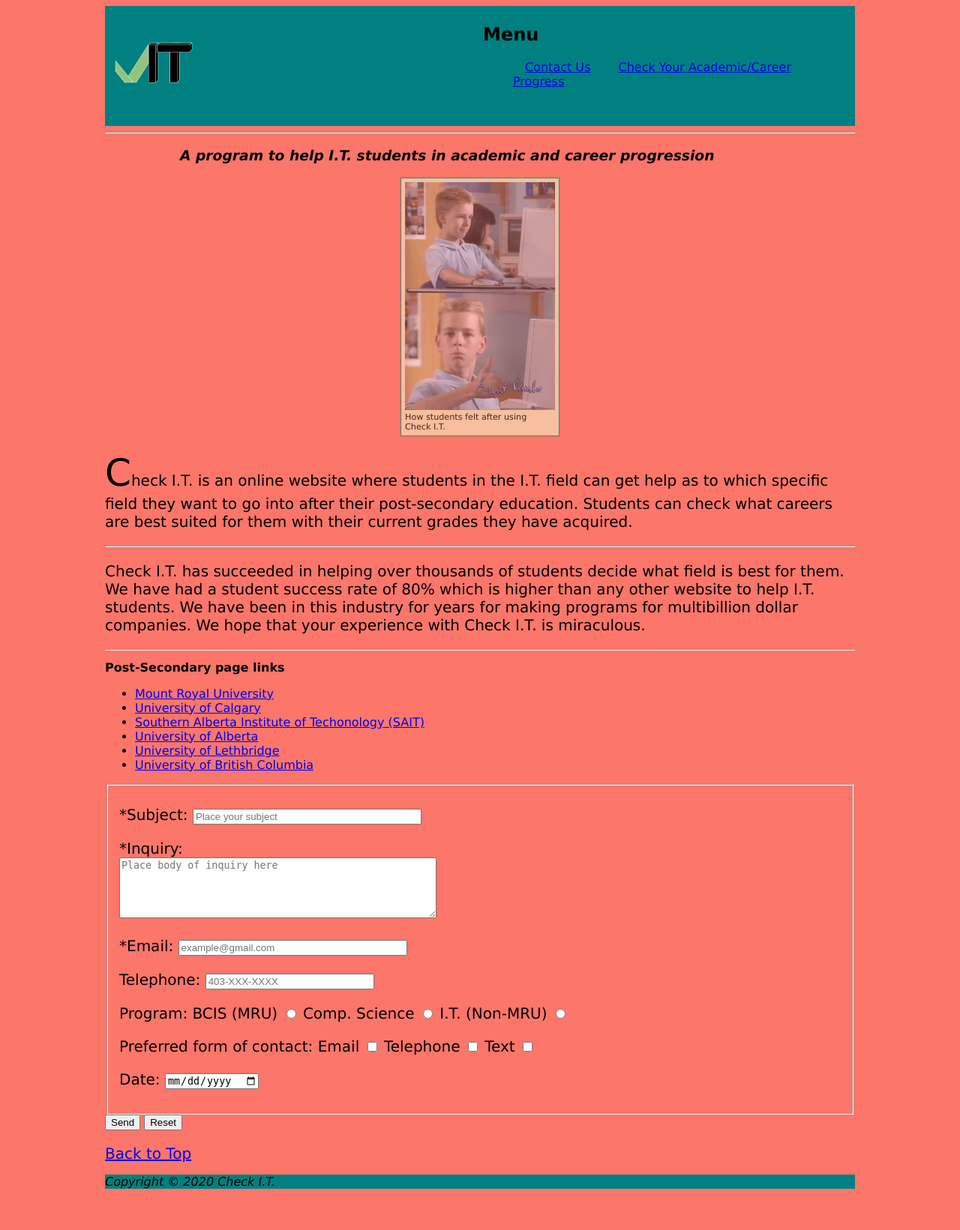
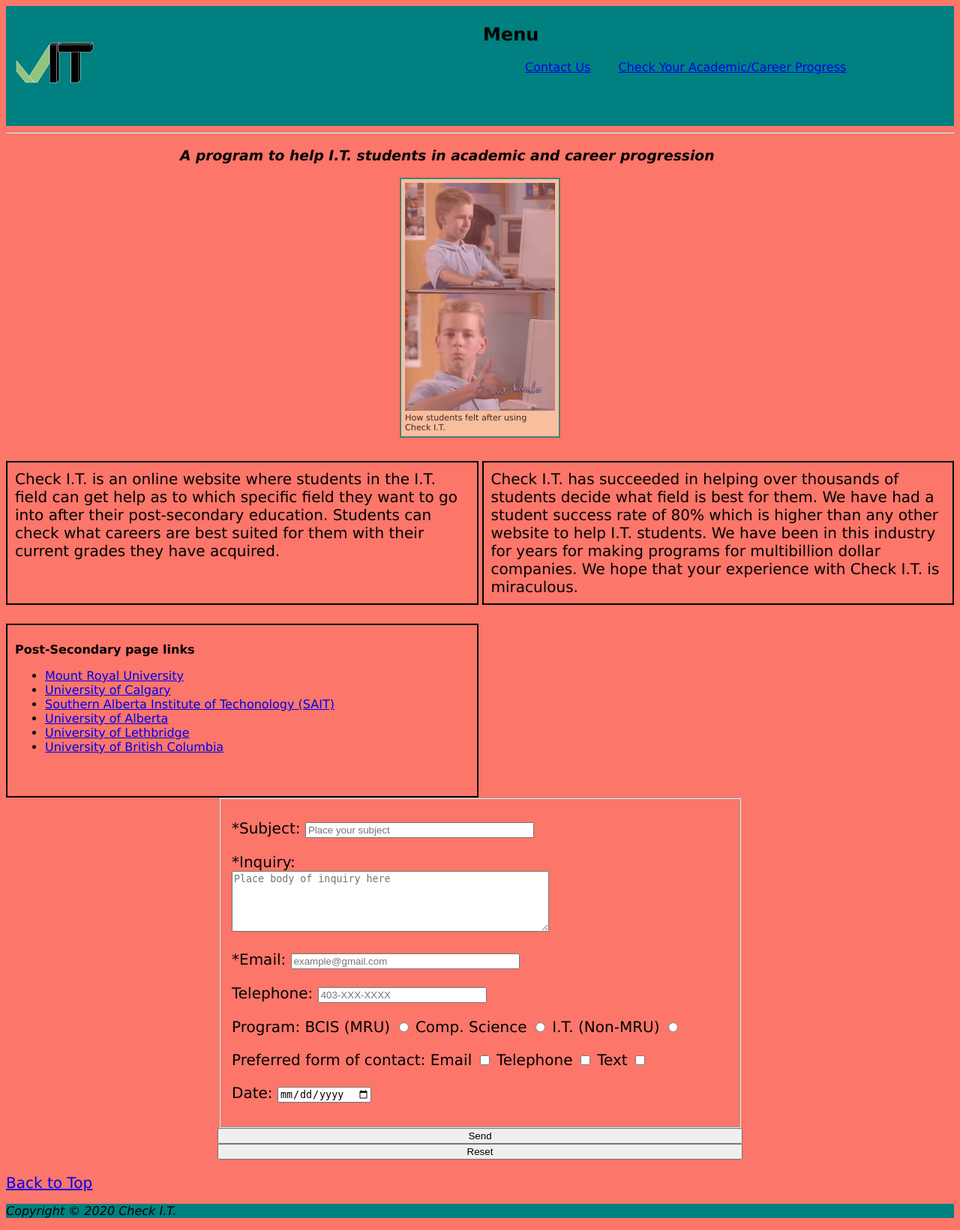
Before and after one commit to DarylleDiego/Assignment01, a PHP site: page / in a window 1280 px wide. Shown: the whole page at 75% size. Before the commit the page ends 1586 px from the top, so only its background shows below. Run offline with PHP 8.4, Linux system fonts and the light colour scheme.

Commit message:
Grid made

```diff
--- a/index.html
+++ b/index.html
@@ -45,22 +45,22 @@
             </figure>
 
 
-            <article>
+            <article class="wrapper">
 
 
 
 
-            <p>
+            <p class="item1" id="item">
             Check I.T. is an online website where students in the I.T.
             field can get help as to which specific field they want to go
             into after their post-secondary education. Students can check
             what careers are best suited for them with their current grades they have acquired.
-        </p>
-
-        <hr>
+            </p>
 
 
-            <p id="float">
+
+
+            <p id="item" class="item2">
                 Check I.T. has succeeded in helping over thousands of students decide
                 what field is best for them. We have had a student success rate of 80%
                 which is higher than any other website to help I.T. students. We have been
@@ -69,9 +69,10 @@
 
             </p>
 
-        <hr>
+
         <!--This allows user to access post-secondary information-->
-            <h2 class="uni">Post-Secondary page links</h2>
+        <div class="item3" id="item">
+        <h2 class="uni">Post-Secondary page links</h2>
             <ul class="uni">
                 <li><a href="https://www.mtroyal.ca/" target="_blank">Mount Royal University</a></li>
                 <li><a href="https://www.ucalgary.ca/" target="_blank">University of Calgary</a></li>
@@ -81,11 +82,12 @@
                 <li><a href="https://www.ubc.ca/" target="_blank">University of British Columbia</a></li>
             </ul>
 
+        </div>
         </article>
 
 
 
-        <form method="post" action="mailto:@mtroyal.ca" enctype="text/plain" name="ReviewForm">
+        <form method="post" action="mailto:@mtroyal.ca" enctype="text/plain" name="ReviewForm" class="form">
             <input type="hidden" name="subject" value="Contact Form">
 
             <!--Allows user to express their opinions on the website functionality to allow for improvements based on feedback-->
--- a/style/index.css
+++ b/style/index.css
@@ -35,15 +35,20 @@
 
 @media screen and (min-width: 1000px)
 {
-    body{
+   /* body{
         width: 1000px;
         margin-left: auto;
         margin-right: auto;
     }
+
+    */
     #content
     {
         display: grid;
         grid-template-columns: 1fr 1fr;
+        width: 100px
+        margin-left: auto;
+        margin-right: auto;
     }
     nav ul li{
         list-style: none;
@@ -58,19 +63,70 @@
 
     h3
     {
+        display: grid;
+        grid-template-columns: 1fr;
         width: 800px;
         margin-left: auto;
         margin-right: auto;
     }
     figure
     {
+        display: grid;
+        grid-template-columns: 1fr;
+        width: 200px;
+        margin-left: auto;
+        margin-right: auto;
+
         display: block;
-        border: 1pt solid teal;
+        border: 2px solid teal;
         background-color: wheat;
         padding: 5px;
-        width:200px;
+
+
+        opacity: 0.7;
+    }
+
+    .wrapper
+    {
+        display: grid;
+        height:100%;
+        grid-template-columns: 1fr 1fr;
+        grid-template-rows: 1fr 1fr;
+        grid-gap: 5px;
         margin-left: auto;
         margin-right: auto;
-        opacity: 0.7;
+
+
+    }
+
+    #item{
+        border: 2px solid black;
+    }
+
+    .item1
+    {
+        grid-column: 1/2;
+        padding: 10px;
+    }
+
+    .item2
+    {
+        grid-column: 2/3;
+        padding: 10px;
+    }
+
+    .item3
+    {
+        grid-column: 1/2;
+        padding: 10px;
+    }
+
+    .form
+    {
+        display: grid;
+        grid-template-columns: 1fr;
+        width: 700px;
+        margin-left: auto;
+        margin-right: auto;
     }
 }
```
